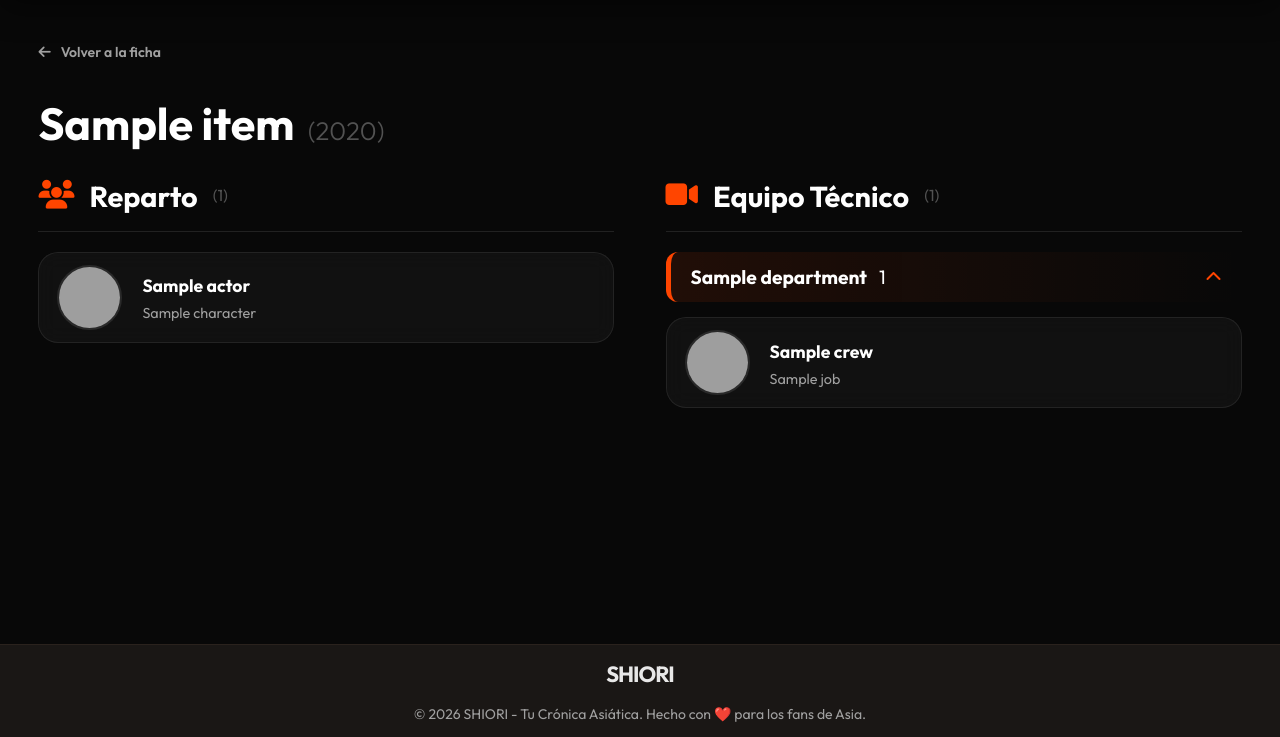
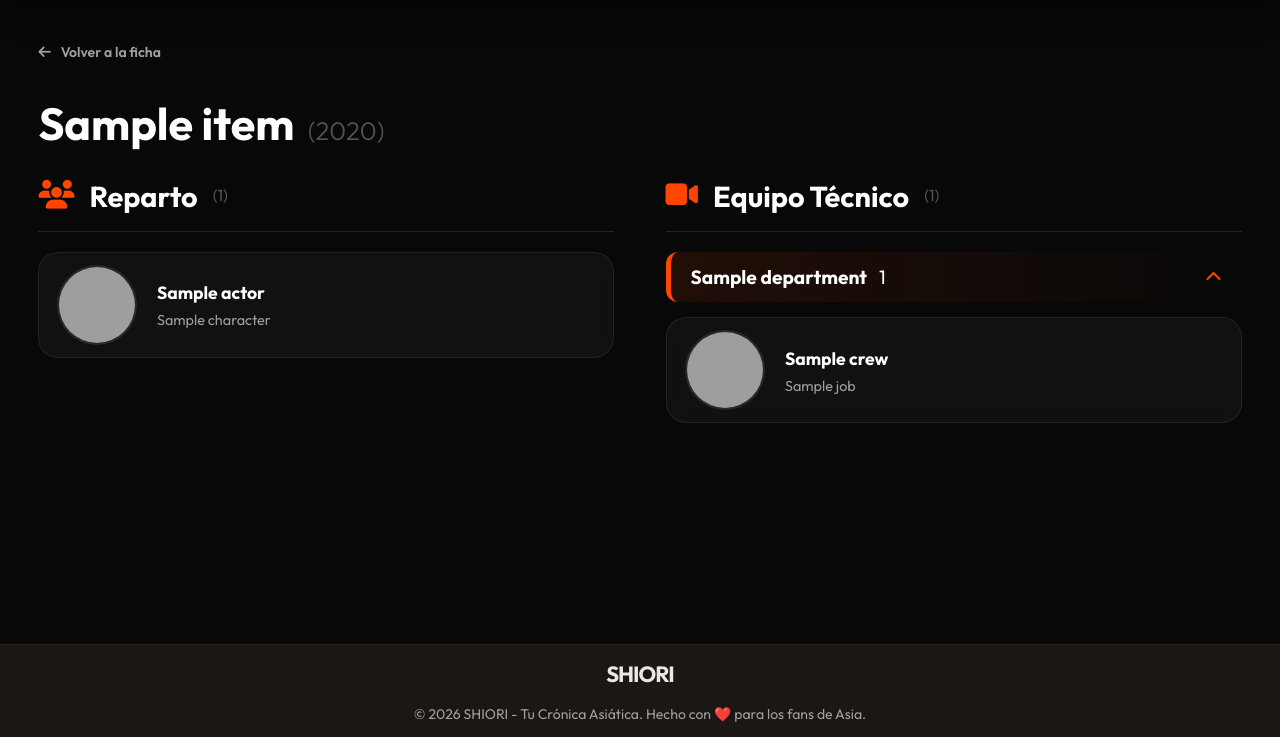
Before and after one commit to ruthmeira/TFG_asian_platform, a Flask app: page /media/1/1/cast in a window 1280 px wide. Shown: the part 63-800 px from the top of the page. Run offline with Flask 3, Linux system fonts and the light colour scheme; tables that the repository leaves empty hold one stand-in row (values such as "Sample post"); a database or web service that is not in the repository returns one stand-in record (values such as "Sample title"); data that the repository does not hold is empty; some web fonts are replaced; grey boxes are pictures that could not be loaded.

Commit message:
feat: add modular CSS styles for the cast and crew page layout and responsive components

```diff
--- a/static/css/cast.css
+++ b/static/css/cast.css
@@ -83,7 +83,8 @@
     gap: 15px;
     padding: 0;
     overflow: hidden;
-    transition: max-height 0.4s cubic-bezier(0, 1, 0, 1);
+    /* Espacio extra al final solo cuando está desplegado */
+    padding-bottom: 25px;
 }
 
 .credit-item-row {
@@ -95,16 +96,23 @@
     border-radius: 20px;
     border: 1px solid rgba(255, 255, 255, 0.08);
     backdrop-filter: blur(10px);
+    /* Forzar aceleración por hardware (Evita info fantasmagórica al redimensionar) */
+    transform: translateZ(0);
+    backface-visibility: hidden;
+    -webkit-backface-visibility: hidden;
 }
 
 .credit-photo-small {
-    width: 65px;
-    height: 65px;
-    border-radius: 50%;
+    width: clamp(65px, 8vw, 80px);
+    height: clamp(65px, 8vw, 80px);
+    border-radius: 50%; /* Back to perfect circle */
     overflow: hidden;
     flex-shrink: 0;
     border: 2px solid rgba(255, 255, 255, 0.1);
     transition: var(--transition);
+    /* Forzar redibujado de la imagen */
+    will-change: transform;
+    transform: translateZ(0);
 }
 
 .credit-photo-small a {
@@ -118,6 +126,9 @@
     width: 100%;
     height: 100%;
     object-fit: cover;
+    /* Capa de video persistente */
+    transform: translateZ(0);
+    backface-visibility: hidden;
 }
 
 .no-photo-small {
@@ -135,6 +146,9 @@
     display: flex;
     flex-direction: column;
     gap: 4px;
+    /* Evitar fantasmas en el texto con aceleración directa */
+    will-change: transform, opacity;
+    transform: translateZ(0);
 }
 
 .credit-info-row .name {
@@ -143,6 +157,9 @@
     color: #fff;
     text-decoration: none;
     transition: var(--transition);
+    /* Forzar redibujado individual */
+    display: inline-block;
+    will-change: transform;
 }
 
 .credit-info-row .name:hover {
@@ -153,12 +170,16 @@
     font-size: clamp(0.8rem, 1.2vw, 0.9rem);
     color: var(--text-muted);
     line-height: 1.3;
+    /* Evitar desaparición durante transición */
+    display: block;
+    will-change: opacity;
 }
 
 /* Department Groups (Accordions) */
 .department-group {
     background: transparent;
     border: none;
+    margin-bottom: 8px; /* Espacio mínimo para efecto de lista agrupada */
 }
 
 .dept-subtitle {
@@ -203,20 +224,34 @@
     transform: rotate(-180deg);
 }
 
+/* FORZAR VISIBILIDAD EN ESCRITORIO (Anticierre para secciones maestras) */
+@media (min-width: 601px) {
+    /* Forzamos Reparto y el contenedor de Crew completo, pero NO los departamentos internos */
+    .cast-full-section > .credits-list-vertical,
+    .crew-full-section > .crew-collapse-container {
+        max-height: none !important;
+        overflow: visible !important;
+        opacity: 1 !important;
+        visibility: visible !important;
+    }
+}
+
 @media (max-width: 600px) {
     /* CURSOR SOLO EN MÓVIL */
     .cast-full-section .section-title {
         cursor: pointer;
     }
 
-    /* COLAPSO SÓLO EN MÓVIL */
+    /* COLAPSO SÓLO EN MÓVIL (Reparto y Crew) */
     .cast-full-section.collapsed .credits-list-vertical,
-    .crew-full-section.collapsed .crew-collapse-container {
+    .crew-full-section.collapsed .crew-collapse-container,
+    .department-group.collapsed .credits-list-vertical {
         max-height: 0;
         padding-top: 0 !important;
         padding-bottom: 0 !important;
         margin: 0 !important;
         overflow: hidden;
+        border: none !important;
     }
 
     .crew-collapse-container {
```
